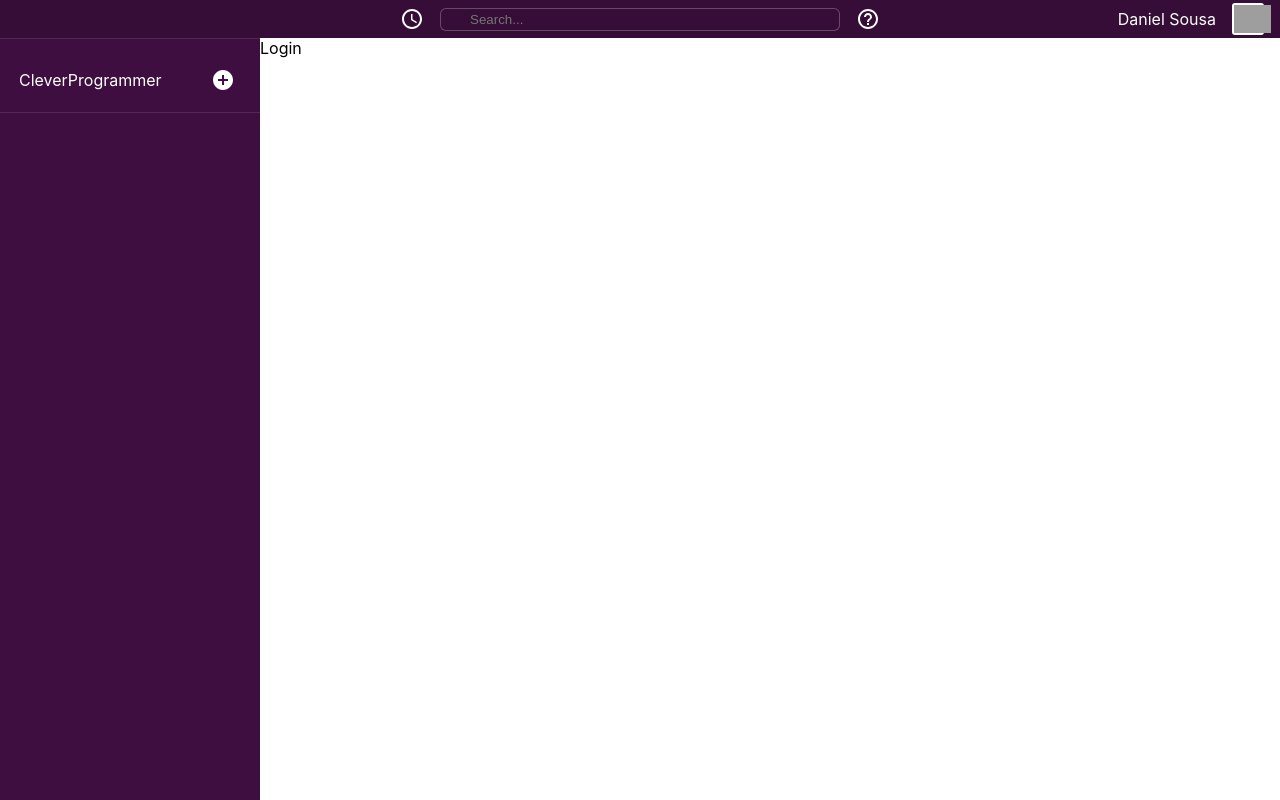
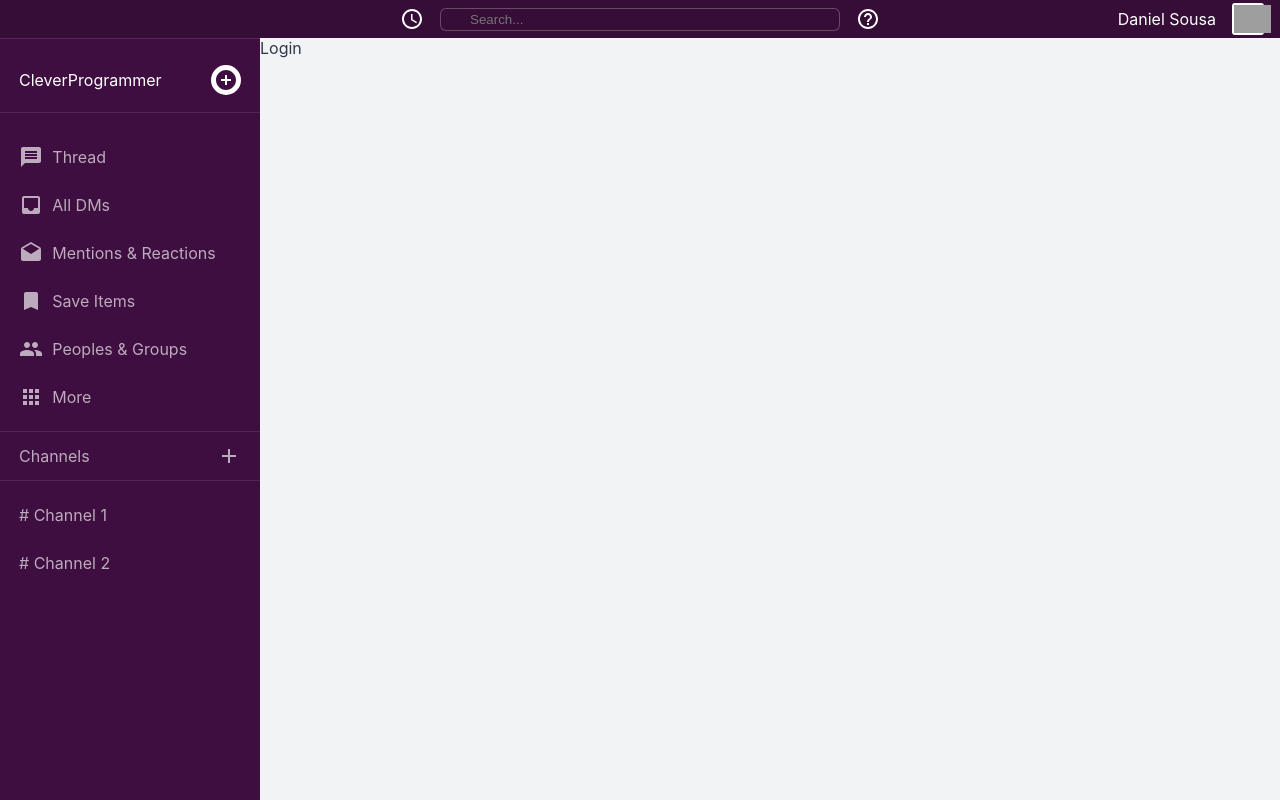
Before and after one commit to tutods/reactjs-slack-clone-challenge, a React (Create React App) app: page / in a window 1280 px wide. Built offline with nearby package versions, Linux system fonts and the light colour scheme; grey boxes are pictures that could not be loaded.

Commit message:
Class 2 completed

```diff
--- a/src/App.tsx
+++ b/src/App.tsx
@@ -42,4 +42,7 @@ const Container = styled.div`
 const Main = styled.div`
 	display: grid;
 	grid-template-columns: 260px auto;
+
+	background-color: var(--app-bg-color);
+	color: var(--app-text-color);
 `;
--- /dev/null
+++ b/src/components/ChannelsData.tsx
@@ -0,0 +1,8 @@
+export const channelsItems = [
+	{
+		text: '# Channel 1',
+	},
+	{
+		text: '# Channel 2',
+	},
+];
--- /dev/null
+++ b/src/components/SidebarData.tsx
@@ -0,0 +1,28 @@
+import { Apps, Bookmark, Drafts, Inbox, Message, People } from '@material-ui/icons';
+
+export const sidebarItems = [
+	{
+		icon: <Message />,
+		text: 'Thread',
+	},
+	{
+		icon: <Inbox />,
+		text: 'All DMs',
+	},
+	{
+		icon: <Drafts />,
+		text: 'Mentions & Reactions',
+	},
+	{
+		icon: <Bookmark />,
+		text: 'Save Items',
+	},
+	{
+		icon: <People />,
+		text: 'Peoples & Groups',
+	},
+	{
+		icon: <Apps />,
+		text: 'More',
+	},
+];
--- a/src/components/layout/Header.tsx
+++ b/src/components/layout/Header.tsx
@@ -31,13 +31,15 @@ const Header = () => {
 export { Header };
 
 const Container = styled.div`
-	background-color: #350d36;
-	color: #fff;
+	position: relative;
+	z-index: 10;
+
 	display: flex;
 	align-items: center;
 	justify-content: center;
-	position: relative;
-	z-index: 10;
+
+	background-color: #350d36;
+	color: #fff;
 	box-shadow: 0 1px 0 0 rgba(255, 255, 255, 0.1);
 `;
 
--- a/src/components/layout/Sidebar.tsx
+++ b/src/components/layout/Sidebar.tsx
@@ -1,6 +1,8 @@
-import { AddCircle } from '@material-ui/icons';
+import { Add, AddCircle } from '@material-ui/icons';
 import React from 'react';
 import styled from 'styled-components';
+import { channelsItems } from '../ChannelsData';
+import { sidebarItems } from '../SidebarData';
 
 const Sidebar = () => {
 	return (
@@ -11,6 +13,27 @@ const Sidebar = () => {
 					<AddCircle />
 				</NewMessage>
 			</WorkspaceContainer>
+
+			<MainChannels>
+				{sidebarItems.map((item, index) => (
+					<MainChannelItem key={index}>
+						{item.icon}
+						{item.text}
+					</MainChannelItem>
+				))}
+			</MainChannels>
+			<ChannelsContainer>
+				<NewChannelContainer>
+					<div>Channels</div>
+					<Add />
+				</NewChannelContainer>
+
+				<ChannelsList>
+					{channelsItems.map((channel, index) => (
+						<Channel key={index}>{channel.text}</Channel>
+					))}
+				</ChannelsList>
+			</ChannelsContainer>
 		</Container>
 	);
 };
@@ -36,10 +59,78 @@ const WorkspaceContainer = styled.div`
 const Name = styled.div``;
 
 const NewMessage = styled.div`
-	width: 36px;
-	height: 36px;
+	width: 30px;
+	height: 30px;
+
 	display: flex;
 	justify-content: center;
 	align-items: center;
+
+	border-radius: 50%;
+
+	background: #fff;
+	color: #3f0e40;
+	fill: #3f0e40;
+
 	cursor: pointer;
 `;
+
+const MainChannels = styled.div`
+	padding-top: 20px;
+`;
+
+const MainChannelItem = styled.div`
+	height: 28px;
+
+	display: grid;
+	grid-template-columns: 15% auto;
+	align-items: center;
+	padding: 10px 19px;
+
+	color: rgb(188, 171, 188);
+	cursor: pointer;
+
+	&:hover {
+		background-color: #350d36;
+		color: #fff;
+	}
+`;
+
+const ChannelsContainer = styled.div`
+	margin-top: 10px;
+
+	color: rgb(188, 171, 188);
+`;
+
+const NewChannelContainer = styled.div`
+	height: 28px;
+
+	display: flex;
+	align-items: center;
+	justify-content: space-between;
+
+	padding: 10px 19px;
+
+	border-top: 1px solid #532753;
+	border-bottom: 1px solid #532753;
+`;
+
+const ChannelsList = styled.div`
+	margin-top: 10px;
+`;
+
+const Channel = styled.div`
+	height: 28px;
+
+	display: flex;
+	align-items: center;
+	justify-content: space-between;
+
+	padding: 10px 19px;
+
+	cursor: pointer;
+
+	&:hover {
+		background-color: #350d36;
+	}
+`;
--- a/src/index.css
+++ b/src/index.css
@@ -11,3 +11,18 @@ code {
 	font-family: source-code-pro, Menlo, Monaco, Consolas, 'Courier New',
 		monospace;
 }
+
+
+:root {
+	--app-bg-color: #f2f3f5;
+	--app-text-color: #2e384d;
+	--box-bg-color: #fff;
+}
+
+@media (prefers-color-scheme: dark) {
+	:root {
+		--app-bg-color: #121212;
+		--app-text-color: #fff;
+		--box-bg-color: #434343;
+	}
+}
```
Also changed, not shown: 2 other files (tests, documents, lock files or other folders). Lines whose indentation alone changed are shown as unchanged.
